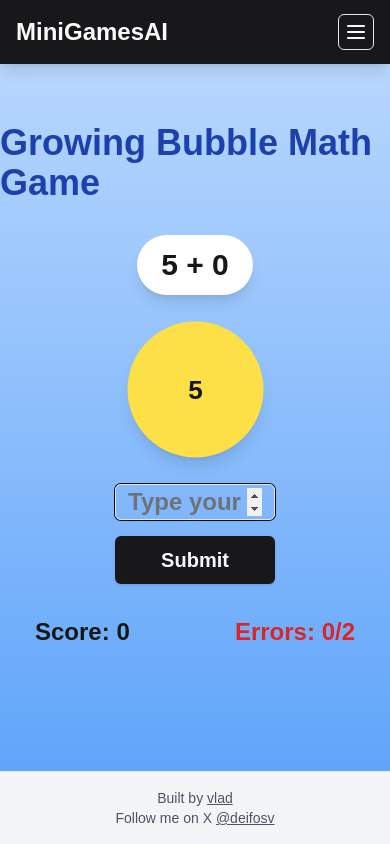
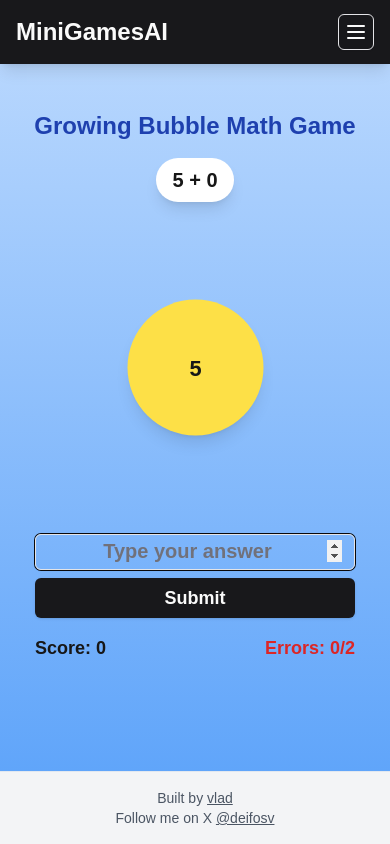
Before and after one commit to deifos/v0-test, a Next.js app: page /game2 in a window 390 px wide. Built offline with nearby package versions, Linux system fonts and the light colour scheme.

Commit message:
fixt growingbuublegame to be responsive

```diff
--- a/components/GrowingBubbleMathGame.tsx
+++ b/components/GrowingBubbleMathGame.tsx
@@ -80,7 +80,7 @@ export default function GrowingBubbleMathGame() {
 
   return (
     <div
-      className={`flex-grow flex flex-col items-center  justify-center ${
+      className={`flex-grow flex flex-col items-center justify-center p-4 ${
         isWrongAnswer ? "red-flash" : ""
       }`}
     >
@@ -98,21 +98,24 @@ export default function GrowingBubbleMathGame() {
           animation: redFlash 1s ease-in-out;
         }
       `}</style>
-      <h1 className="text-4xl font-bold mb-8 text-blue-800">
+      <h1 className="text-2xl sm:text-3xl md:text-4xl font-bold mb-4 sm:mb-8 text-blue-800 text-center">
         Growing Bubble Math Game
       </h1>
       {!gameOver ? (
         <>
-          <div className="text-3xl font-semibold mb-8 bg-white rounded-full px-6 py-3 shadow-lg">
+          <div className="text-xl sm:text-2xl md:text-3xl font-semibold mb-4 sm:mb-8 bg-white rounded-full px-4 sm:px-6 py-2 sm:py-3 shadow-lg">
             {question.question || "Loading..."}
           </div>
           {gameStarted && (
             <>
+              <div className="h-[calc(80vw)] max-h-[300px] flex items-center justify-center mb-4 sm:mb-8">
                 <motion.div
-                className="bg-yellow-300 rounded-full flex items-center justify-center text-2xl font-bold shadow-lg mb-8"
+                  className="bg-yellow-300 rounded-full flex items-center justify-center text-xl sm:text-2xl font-bold shadow-lg"
                   style={{
                     width: bubbleSize,
                     height: bubbleSize,
+                    maxWidth: "80vw",
+                    maxHeight: "80vw",
                   }}
                   animate={{
                     scale: [1, 1.1, 1],
@@ -125,25 +128,31 @@ export default function GrowingBubbleMathGame() {
                 >
                   {timeLeft}
                 </motion.div>
+              </div>
               <form
                 onSubmit={checkAnswer}
-                className="flex flex-col items-center gap-4"
+                className="flex flex-col items-center gap-2 sm:gap-4 w-full max-w-xs"
               >
                 <Input
                   type="number"
                   value={userAnswer}
                   onChange={(e) => setUserAnswer(e.target.value)}
                   placeholder="Type your answer"
-                  className="text-2xl font-bold text-center w-40"
+                  className="text-xl sm:text-2xl font-bold text-center w-full"
                   autoFocus
                 />
-                <Button type="submit" className="w-40 h-12 text-xl font-bold">
+                <Button
+                  type="submit"
+                  className="w-full h-10 sm:h-12 text-lg sm:text-xl font-bold"
+                >
                   Submit
                 </Button>
               </form>
-              <div className="mt-8 flex justify-between w-full max-w-xs">
-                <div className="text-2xl font-semibold">Score: {score}</div>
-                <div className="text-2xl font-semibold text-red-600">
+              <div className="mt-4 sm:mt-8 flex justify-between w-full max-w-xs">
+                <div className="text-lg sm:text-2xl font-semibold">
+                  Score: {score}
+                </div>
+                <div className="text-lg sm:text-2xl font-semibold text-red-600">
                   Errors: {errors}/2
                 </div>
               </div>
@@ -152,9 +161,15 @@ export default function GrowingBubbleMathGame() {
         </>
       ) : (
         <div className="text-center">
-          <h2 className="text-3xl font-bold mb-4">Game Over!</h2>
-          <p className="text-xl mb-2">Your final score: {score}</p>
-          <p className="text-xl mb-4 text-red-600">Total errors: {errors}</p>
+          <h2 className="text-2xl sm:text-3xl font-bold mb-2 sm:mb-4">
+            Game Over!
+          </h2>
+          <p className="text-lg sm:text-xl mb-1 sm:mb-2">
+            Your final score: {score}
+          </p>
+          <p className="text-lg sm:text-xl mb-2 sm:mb-4 text-red-600">
+            Total errors: {errors}
+          </p>
           <Button
             onClick={handlePlayAgain}
             className="bg-blue-500 hover:bg-blue-700 text-white font-bold py-2 px-4 rounded"
```
Lines whose indentation alone changed are shown as unchanged.
